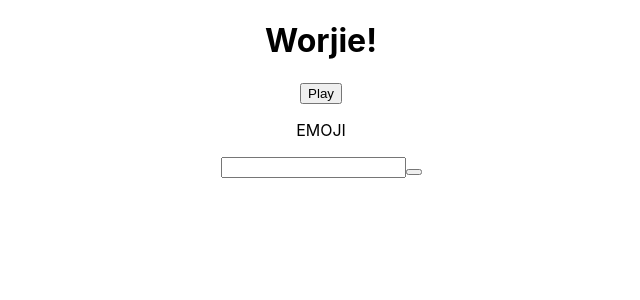
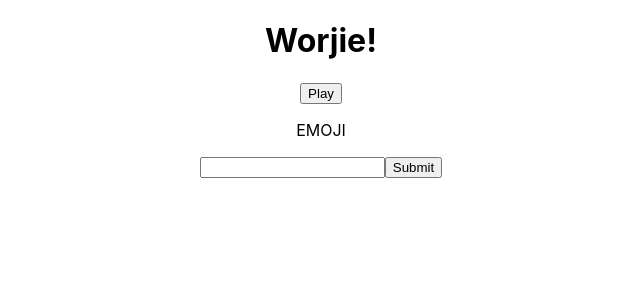
Before and after one commit to SchoolOfCode/w11d5_hackathon-hajara-scott-dan, a React (Create React App) app: page / in a window 1280 px wide. Shown: the top 300 px of the page, without its empty margins (319-959 px from the left). Built offline with nearby package versions, Linux system fonts and the light colour scheme.

Commit message:
trying to debug console.log

```diff
--- a/src/App.js
+++ b/src/App.js
@@ -2,7 +2,7 @@ import logo from "./soc-logo.svg";
 import "./App.css";
 import Play from "./Components/Play/index.js";
 import words from "./words-data/words.js";
-import { useState } from "react";
+import { useState, useEffect } from "react";
 import LetterArea from "./Components/LetterArea";
 import Input from "./Components/Input";
 import Emoji from "./Components/Emoji";
@@ -16,14 +16,23 @@ function App() {
 		let min = Math.ceil(0);
 		let max = Math.floor(5);
 		let random = Math.floor(Math.random() * (max - min) + min);
-
 		setCurrentWord(wordList[random]);
 		console.log("The word is: " + currentWord);
 	}
 
+	//useEffect(randomWord(wordList), []);
+
 	function handleInput(userInput) {
 		console.log(userInput);
 		setInput(userInput);
+		//checkWord(input);
+	}
+
+	function checkWord(input) {
+		let wordArr = currentWord.split("");
+		if (wordArr.includes(input)) {
+			console.log("you got 1");
+		}
 	}
 
 	return (
--- a/src/Components/Input/index.js
+++ b/src/Components/Input/index.js
@@ -6,16 +6,19 @@ function Input({ handleInput }) {
 	return (
 		<div>
 			<input
+				maxLength="1"
 				type="text"
 				onChange={(e) => {
-          setInput(e.target.value);
+					setInput(e.target.value.toUpperCase());
 				}}
 			></input>
 			<button
 				onClick={() => {
 					handleInput(input);
 				}}
-      ></button>
+			>
+				Submit
+			</button>
 		</div>
 	);
 }
```
Also changed, not shown: src/Components/LetterArea/index.js (+5 -5 lines), src/index.js (+4 -4 lines). Lines whose indentation alone changed are shown as unchanged.
